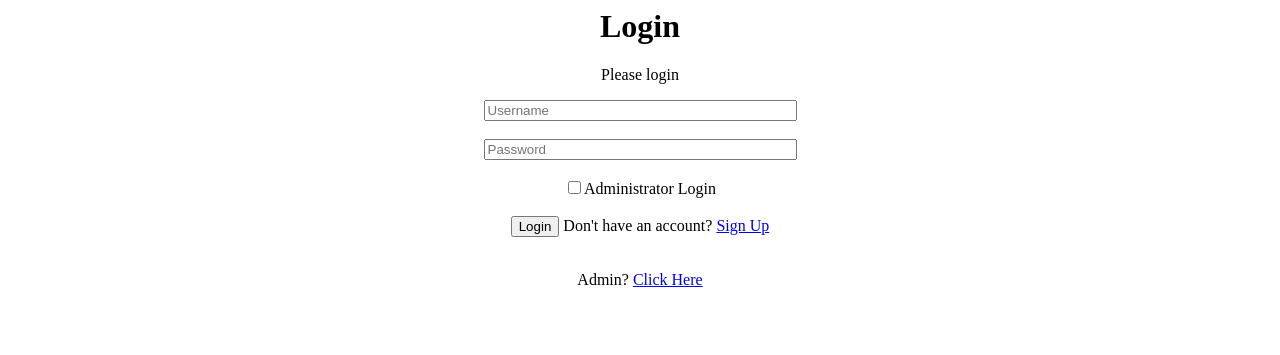
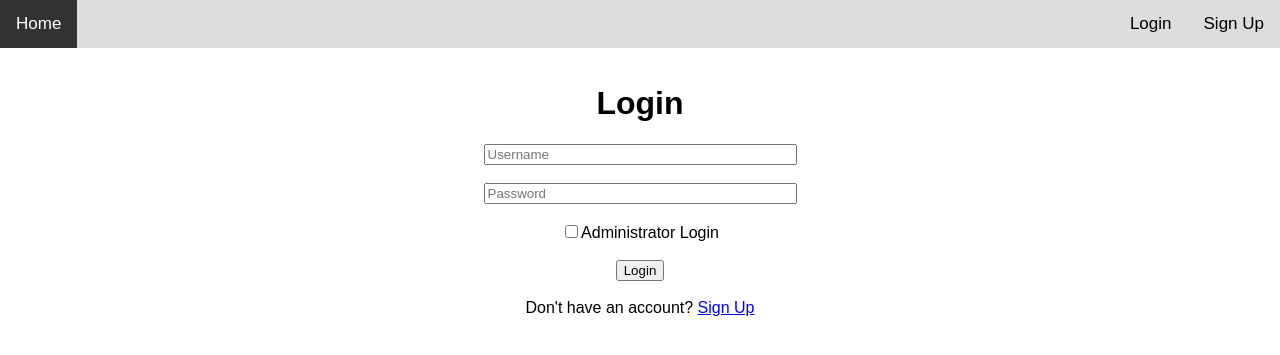
Before and after one commit to angelinelee22/helping-paws, a PHP site: page /login_page.php in a window 1280 px wide. Shown: the top 355 px of the page. Run offline with PHP 8.4, Linux system fonts and the light colour scheme.

Commit message:
modify navbar and change active pages

```diff
--- a/site/login_page.php
+++ b/site/login_page.php
@@ -1,11 +1,20 @@
 <?php
+    session_start();
+    include('navbar.php');
+    echo "<style>";
+    include_once('style/navbar.css');
+    echo "</style>";
+
+    if(isset($_SESSION['username']) || isset($_SESSION['adminname'])) {
+        header('Location:home.php');
+    }
+
     require 'login.php';
     $connection = new mysqli($hn, $un, $pw, $db);
 
     echo '<head><script type="text/JavaScript"></script></head>
         <form style="text-align: center" method="post" enctype="multipart/form-data" onsubmit="return validateLogin(this)">
             <h1>Login</h1>
-            <p>Please login</p>
 
             <input size="36" type="text" placeholder="Username" name="username" required>
 
@@ -16,10 +25,10 @@
             <input type="checkbox" name="admin">Administrator Login<br />
 
             <br>
-            <button type="submit" class="loginbtn">Login</button> Don\'t have an account? <a href="signup_page.php">Sign Up</a>
+            <button type="submit" class="loginbtn">Login</button>
 
             <br><br>
-            <p>Admin? <a href="admin.php">Click Here</a></p>
+            Don\'t have an account? <a href="signup_page.php">Sign Up</a>
         </form>';
 
     if (isset($_POST['username']) && isset($_POST['password'])) {
--- a/site/navbar.php
+++ b/site/navbar.php
@@ -1,11 +1,22 @@
+<?php
+    $curPageName = substr($_SERVER["SCRIPT_NAME"],strrpos($_SERVER["SCRIPT_NAME"],"/")+1);
+?>
 <div class="topnav">
-    <a class="active" href="home.php">Home</a>
+    <a <?php if($curPageName == 'home.php') { echo 'class="active"';} ?> href="home.php">Home</a>
     <?php if(isset($_SESSION['username']) || isset($_SESSION['adminname'])): ?>
-        <div class="topnav-right" id="login">
+        <?php if(isset($_SESSION['adminname'])): ?>
+            <a <?php if($curPageName == 'admin.php') { echo 'class="active"';} ?> href="admin.php">Admin Panel</a>
+            <div class="topnav-right" id="login">
             <form method='POST'>
-                <a href="admin.php">Profile</a>
+                <a <?php if($curPageName == 'admin_profile.php') { echo 'class="active"';} ?> href="admin_profile.php">Profile</a>
                 <input type='submit' class='button' name='logout' value='Logout' />
-            </form>
+        <?php else: ?>
+            <div class="topnav-right" id="login">
+            <form method='POST'>
+                <a <?php if($curPageName == 'user_profile.php') { echo 'class="active"';} ?> href="user_profile.php">Profile</a>
+                <input type='submit' class='button' name='logout' value='Logout' />
+        <?php endif; ?>
+        </form>
         </div>
     <?php else: ?>
         <div class="topnav-right" id="login">
@@ -16,10 +27,13 @@
 </div>
 <br><br>
 
-<?php if(htmlentities(isset($_POST['logout']), ENT_QUOTES)) {
+<?php
+
+if(htmlentities(isset($_POST['logout']), ENT_QUOTES)) {
     $_SESSION = array(); // Delete all the information in the array
     setcookie(session_name(), '', time() - 2592000, '/');
     session_destroy();
     header("Location: login_page.php");
 }
+
 ?>
--- a/site/style/navbar.css
+++ b/site/style/navbar.css
@@ -42,7 +42,7 @@
 }
 
 .button {
-    background-color: #C9D7F8; /* Green */
+    background-color: #ddd;
     border: none;
     color: white;
     padding: 15px 32px;
```
Also changed, not shown: site/admin.php (+0 -128 lines), site/admin_profile.php (added, +136 -0 lines), site/signup_page.php (+10 -0 lines), site/user_profile.php (+10 -0 lines).
